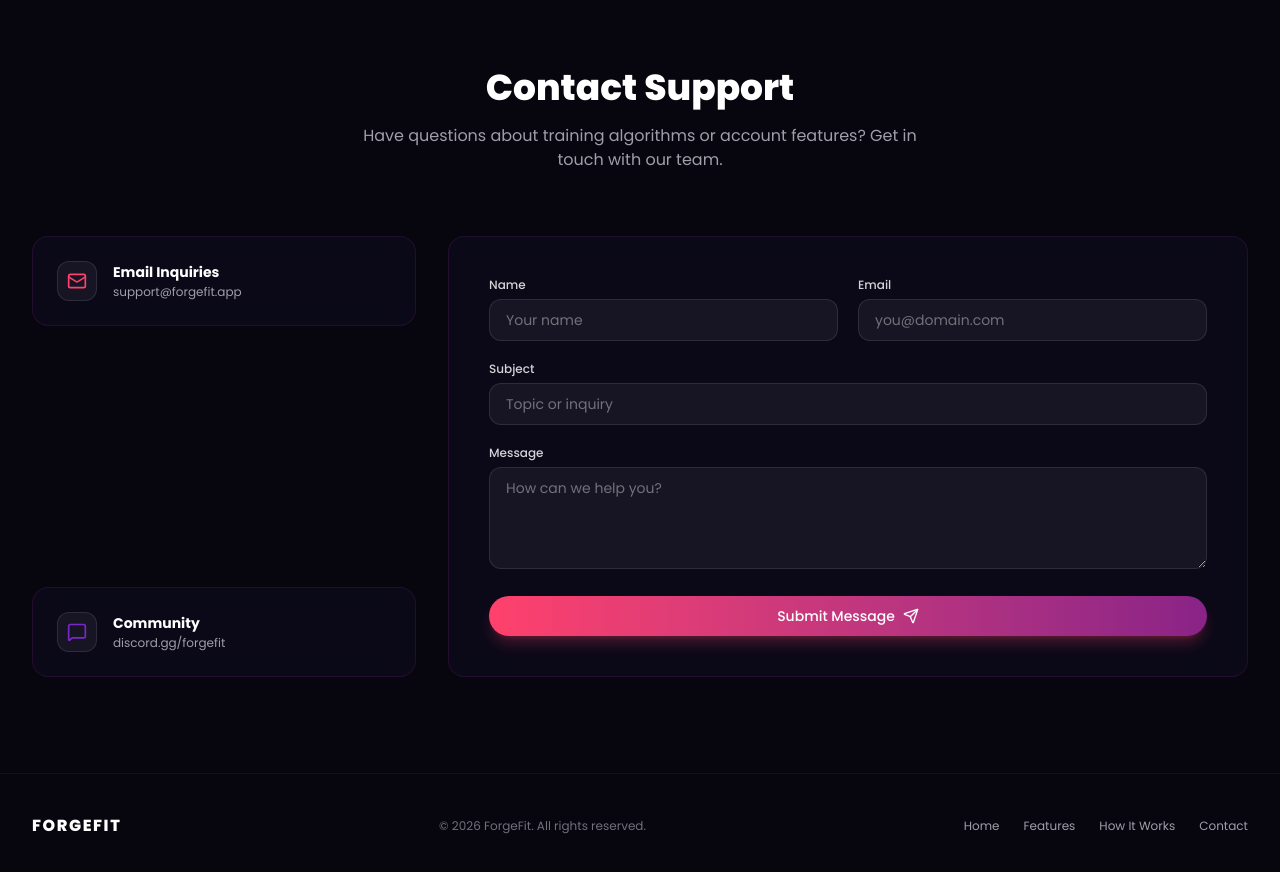
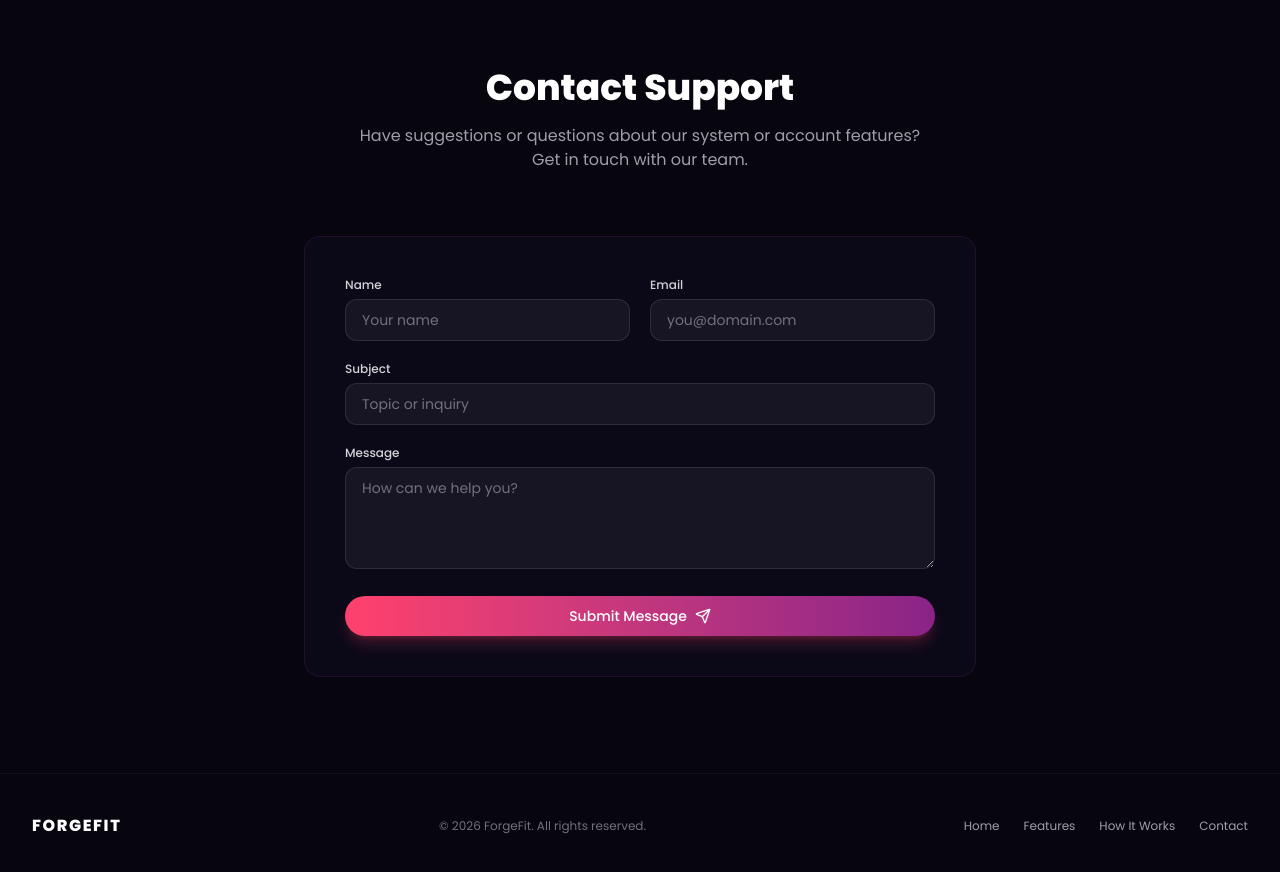
Before and after one commit to Abhirag05/forgefit-workspace, a React (Vite) app in the folder forgefit-client/: page / in a window 1280 px wide. Shown: the part 2480-3352 px from the top of the page. Built offline with nearby package versions, Linux system fonts and the light colour scheme.

Commit message:
feat: implement Input and Textarea components for form handling; refactor ContactSection to utilize new components and enhance layout

```diff
--- a/forgefit-client/src/components/landing/ContactSection.tsx
+++ b/forgefit-client/src/components/landing/ContactSection.tsx
@@ -1,23 +1,10 @@
-import { useState, type FormEvent } from 'react';
-import { Mail, MessageSquare, Send, CheckCircle2 } from 'lucide-react';
+import { Send } from 'lucide-react';
 import { Button } from '@/components/ui/Button';
 import { Card } from '@/components/ui/Card';
+import { Input } from '@/components/ui/Input';
+import { Textarea } from '@/components/ui/Textarea';
 
 export function ContactSection() {
-  const [submitted, setSubmitted] = useState(false);
-  const [formData, setFormData] = useState({
-    name: '',
-    email: '',
-    subject: '',
-    message: '',
-  });
-
-  const handleSubmit = (e: FormEvent<HTMLFormElement>) => {
-    e.preventDefault();
-    setSubmitted(true);
-    setFormData({ name: '', email: '', subject: '', message: '' });
-  };
-
   return (
     <section id="contact" className="relative py-24 scroll-mt-16">
       <div className="mx-auto max-w-7xl px-4 sm:px-6 lg:px-8">
@@ -26,145 +13,50 @@ export function ContactSection() {
             Contact Support
           </h2>
           <p className="mx-auto mt-4 max-w-xl text-sm text-zinc-400 sm:text-base">
-            Have questions about training algorithms or account features? Get in touch with our team.
+            Have suggestions or questions about our system or account features? Get in touch with our team.
           </p>
         </div>
 
-        <div className="mt-16 grid grid-cols-1 gap-8 lg:grid-cols-12">
-          {/* Info Side (4 cols) using Card primitive */}
-          <div className="flex flex-col justify-between space-y-4 lg:col-span-4">
-            <Card hoverEffect>
-              <div className="flex items-center gap-4">
-                <div className="flex h-10 w-10 items-center justify-center rounded-xl border border-white/10 bg-white/5">
-                  <Mail className="h-5 w-5 text-[#ff416c]" />
-                </div>
-                <div>
-                  <h3 className="text-sm font-bold text-white">Email Inquiries</h3>
-                  <a
-                    href="mailto:support@forgefit.app"
-                    className="mt-0.5 block text-xs text-zinc-400 transition-colors hover:text-white"
-                  >
-                    support@forgefit.app
-                  </a>
-                </div>
-              </div>
-            </Card>
-
-            <Card hoverEffect>
-              <div className="flex items-center gap-4">
-                <div className="flex h-10 w-10 items-center justify-center rounded-xl border border-white/10 bg-white/5">
-                  <MessageSquare className="h-5 w-5 text-[#7928ca]" />
-                </div>
-                <div>
-                  <h3 className="text-sm font-bold text-white">Community</h3>
-                  <p className="mt-0.5 text-xs text-zinc-400">
-                    discord.gg/forgefit
-                  </p>
-                </div>
-              </div>
-            </Card>
-          </div>
-
-          {/* Form Side (8 cols) using Card primitive */}
-          <Card className="p-8 sm:p-10 lg:col-span-8">
-            {submitted ? (
-              <div className="flex flex-col items-center justify-center py-10 text-center">
-                <CheckCircle2 className="h-12 w-12 text-[#ff416c]" />
-                <h3 className="mt-4 text-lg font-bold text-white">Message Sent</h3>
-                <p className="mt-2 text-xs text-zinc-400">
-                  Thank you for reaching out. We will respond to your inquiry shortly.
-                </p>
-                <Button
-                  variant="outline"
-                  size="sm"
-                  className="mt-6"
-                  onClick={() => setSubmitted(false)}
-                >
-                  Send Another Message
-                </Button>
-              </div>
-            ) : (
-              <form onSubmit={handleSubmit} className="space-y-5">
+        {/* Centered Form using Card primitive */}
+        <div className="mx-auto mt-16 max-w-2xl">
+          <Card className="p-8 sm:p-10">
+            <form onSubmit={(e) => e.preventDefault()} className="space-y-5">
               <div className="grid grid-cols-1 gap-5 sm:grid-cols-2">
-                  <div>
-                    <label
-                      htmlFor="name"
-                      className="block text-xs font-medium text-zinc-300"
-                    >
-                      Name
-                    </label>
-                    <input
+                <Input
                   id="name"
-                      type="text"
+                  label="Name"
+                  placeholder="Your name"
                   required
-                      value={formData.name}
-                      onChange={(e) => setFormData({ ...formData, name: e.target.value })}
-                      placeholder="Your name"
-                      className="mt-1.5 w-full rounded-xl border border-white/10 bg-white/5 px-4 py-2.5 text-sm text-white placeholder-zinc-500 transition-all focus:border-[#ff416c] focus:outline-none focus:ring-1 focus:ring-[#ff416c]"
+                />
+                <Input
+                  id="email"
+                  type="email"
+                  label="Email"
+                  placeholder="you@domain.com"
+                  required
                 />
               </div>
 
-                  <div>
-                    <label
-                      htmlFor="email"
-                      className="block text-xs font-medium text-zinc-300"
-                    >
-                      Email
-                    </label>
-                    <input
-                      id="email"
-                      type="email"
+              <Input
+                id="subject"
+                label="Subject"
+                placeholder="Topic or inquiry"
                 required
-                      value={formData.email}
-                      onChange={(e) => setFormData({ ...formData, email: e.target.value })}
-                      placeholder="you@domain.com"
-                      className="mt-1.5 w-full rounded-xl border border-white/10 bg-white/5 px-4 py-2.5 text-sm text-white placeholder-zinc-500 transition-all focus:border-[#ff416c] focus:outline-none focus:ring-1 focus:ring-[#ff416c]"
               />
-                  </div>
-                </div>
 
-                <div>
-                  <label
-                    htmlFor="subject"
-                    className="block text-xs font-medium text-zinc-300"
-                  >
-                    Subject
-                  </label>
-                  <input
-                    id="subject"
-                    type="text"
+              <Textarea
+                id="message"
+                label="Message"
+                rows={4}
+                placeholder="How can we help you?"
                 required
-                    value={formData.subject}
-                    onChange={(e) => setFormData({ ...formData, subject: e.target.value })}
-                    placeholder="Topic or inquiry"
-                    className="mt-1.5 w-full rounded-xl border border-white/10 bg-white/5 px-4 py-2.5 text-sm text-white placeholder-zinc-500 transition-all focus:border-[#ff416c] focus:outline-none focus:ring-1 focus:ring-[#ff416c]"
               />
-                </div>
-
-                <div>
-                  <label
-                    htmlFor="message"
-                    className="block text-xs font-medium text-zinc-300"
-                  >
-                    Message
-                  </label>
-                  <textarea
-                    id="message"
-                    rows={4}
-                    required
-                    value={formData.message}
-                    onChange={(e) => setFormData({ ...formData, message: e.target.value })}
-                    placeholder="How can we help you?"
-                    className="mt-1.5 w-full rounded-xl border border-white/10 bg-white/5 px-4 py-2.5 text-sm text-white placeholder-zinc-500 transition-all focus:border-[#ff416c] focus:outline-none focus:ring-1 focus:ring-[#ff416c]"
-                  />
-                </div>
 
               <Button variant="gradient" size="md" type="submit" className="w-full">
                 Submit Message
                 <Send className="h-4 w-4" />
               </Button>
             </form>
-            )}
           </Card>
         </div>
       </div>
--- /dev/null
+++ b/forgefit-client/src/components/ui/Input.tsx
@@ -0,0 +1,37 @@
+import { forwardRef, type InputHTMLAttributes } from 'react';
+import { cn } from '@/utils/cn';
+
+export interface InputProps extends InputHTMLAttributes<HTMLInputElement> {
+  label?: string;
+  error?: string;
+}
+
+export const Input = forwardRef<HTMLInputElement, InputProps>(
+  ({ className, label, error, id, ...props }, ref) => {
+    return (
+      <div className="w-full">
+        {label && (
+          <label
+            htmlFor={id}
+            className="mb-1.5 block text-xs font-medium text-zinc-300"
+          >
+            {label}
+          </label>
+        )}
+        <input
+          ref={ref}
+          id={id}
+          className={cn(
+            'w-full rounded-xl border border-white/10 bg-white/5 px-4 py-2.5 text-sm text-white placeholder-zinc-500 transition-all focus:border-[#ff416c] focus:outline-none focus:ring-1 focus:ring-[#ff416c]',
+            error && 'border-red-500/80 focus:border-red-500 focus:ring-red-500',
+            className
+          )}
+          {...props}
+        />
+        {error && <p className="mt-1 text-xs text-red-400">{error}</p>}
+      </div>
+    );
+  }
+);
+
+Input.displayName = 'Input';
--- /dev/null
+++ b/forgefit-client/src/components/ui/Textarea.tsx
@@ -0,0 +1,38 @@
+import { forwardRef, type TextareaHTMLAttributes } from 'react';
+import { cn } from '@/utils/cn';
+
+export interface TextareaProps extends TextareaHTMLAttributes<HTMLTextAreaElement> {
+  label?: string;
+  error?: string;
+}
+
+export const Textarea = forwardRef<HTMLTextAreaElement, TextareaProps>(
+  ({ className, label, error, id, rows = 4, ...props }, ref) => {
+    return (
+      <div className="w-full">
+        {label && (
+          <label
+            htmlFor={id}
+            className="mb-1.5 block text-xs font-medium text-zinc-300"
+          >
+            {label}
+          </label>
+        )}
+        <textarea
+          ref={ref}
+          id={id}
+          rows={rows}
+          className={cn(
+            'w-full rounded-xl border border-white/10 bg-white/5 px-4 py-2.5 text-sm text-white placeholder-zinc-500 transition-all focus:border-[#ff416c] focus:outline-none focus:ring-1 focus:ring-[#ff416c]',
+            error && 'border-red-500/80 focus:border-red-500 focus:ring-red-500',
+            className
+          )}
+          {...props}
+        />
+        {error && <p className="mt-1 text-xs text-red-400">{error}</p>}
+      </div>
+    );
+  }
+);
+
+Textarea.displayName = 'Textarea';
```
Also changed, not shown: forgefit-client/src/components/landing/HowItWorksSection.tsx (+26 -22 lines). Lines whose indentation alone changed are shown as unchanged.
